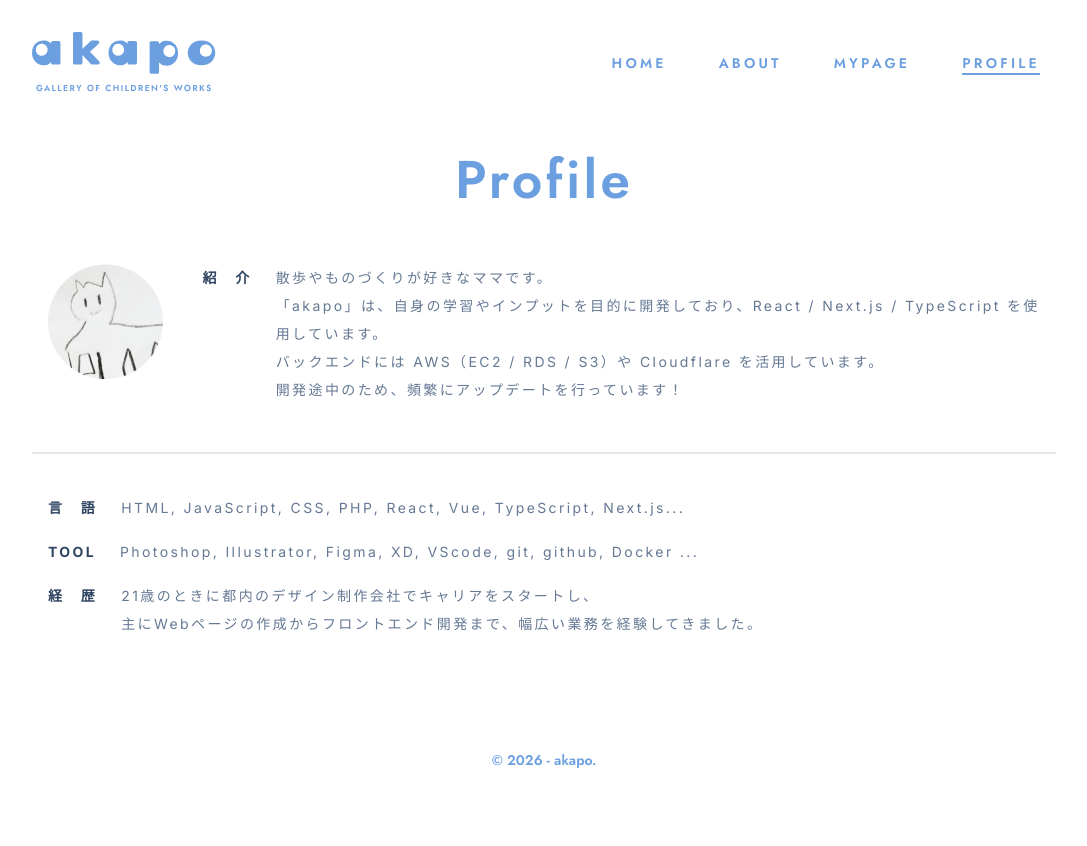
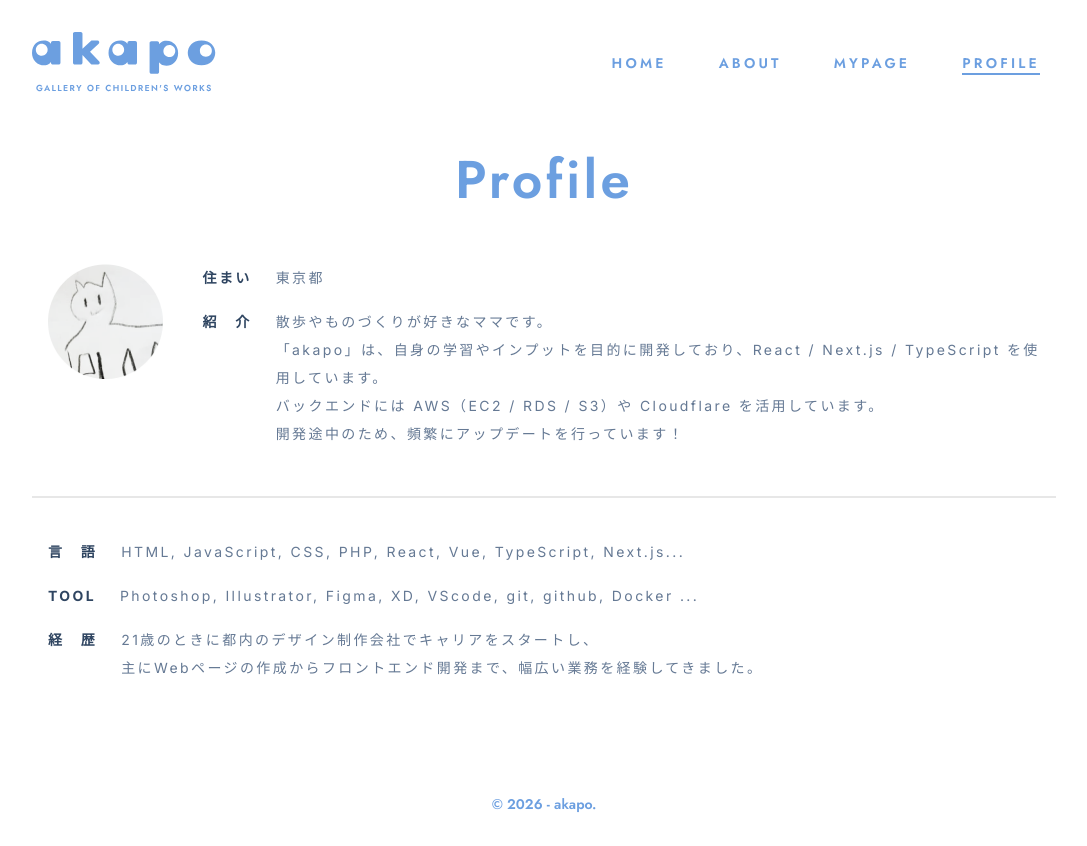
Before and after one commit to yko-git/akapo-app, a Next.js app in the folder front/: page /profile in a window 1280 px wide. Shown: the whole page, without its empty margins (96-1183 px from the left). Before the commit the page ends 802 px from the top, so only its background shows below. Built offline with nearby package versions, Linux system fonts and the light colour scheme; sample sign-in values are in the browser's storage.

Commit message:
test: AIdocsテスト

```diff
--- a/front/features/profile/ProfilePage.tsx
+++ b/front/features/profile/ProfilePage.tsx
@@ -22,6 +22,12 @@ export default function ProfilePage() {
             />
             <div className="pb-12 md:pt-0 pt-7">
               <ul className="text-left text-[#657994] tracking-[.15rem] leading-7 text-sm space-y-4">
+                <li className="flex">
+                  <span className="font-bold whitespace-nowrap text-[#2F4561] md:inline block md:mr-6 mr-4">
+                    住まい
+                  </span>
+                  東京都
+                </li>
                 <li className="md:flex">
                   <span className="font-bold whitespace-nowrap text-[#2F4561] md:inline block md:mr-6 mr-0">
                     紹　介
```
